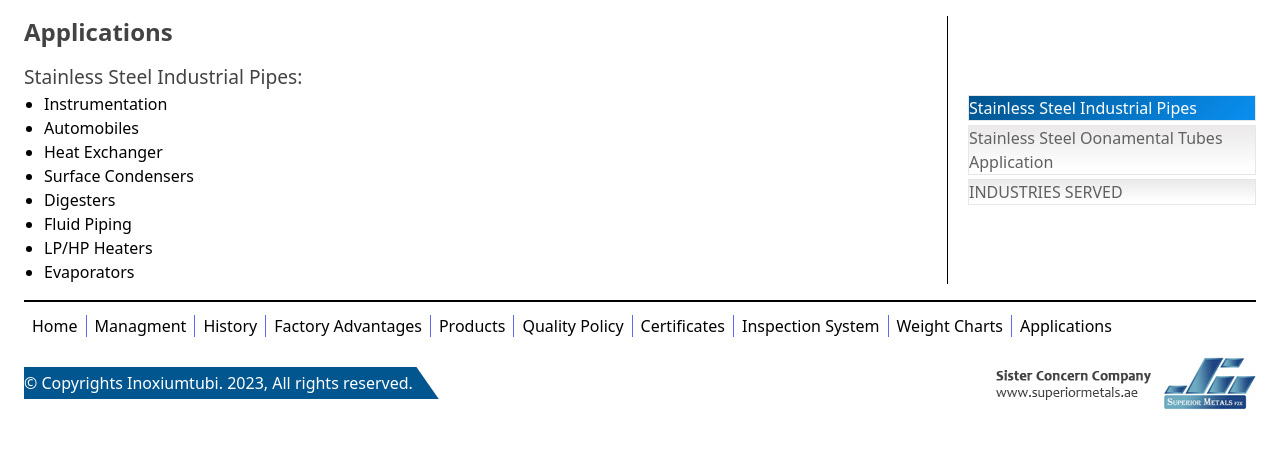
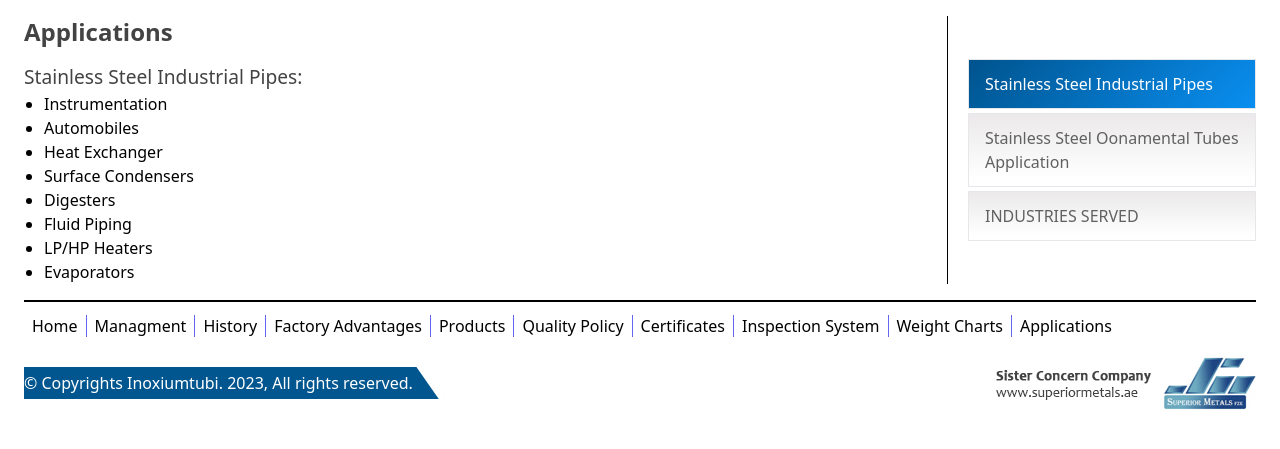
Before and after one commit to MuhammadKhizarShahzad/inoxium-tubi, a PHP site: page /applications.php in a window 1280 px wide. Shown: the part 120-569 px from the top of the page. Run offline with PHP 8.4, Linux system fonts and the light colour scheme; some libraries are stand-ins or nearby versions.

Commit message:
added logic in application page

```diff
--- a/applications.php
+++ b/applications.php
@@ -92,18 +92,18 @@
   <div class="p-0 md:p-5 md:pr-0 w-full md:w-1/4 mb-4 md:mb-0">
     <nav class="right-tabs">
       <ul class="flex flex-col divide > * bg-none border-0">
-        <li class="mb-1 border" onclick="index(0)">
-          <a class="active">
+        <li class="mb-1 border cursor-pointer" onclick="index(0)">
+          <a class="active px-4 py-3">
             Stainless Steel Industrial Pipes
           </a>
         </li>
-        <li class="mb-1 border" onclick="index(1)">
-          <a>
+        <li class="mb-1 border cursor-pointer" onclick="index(1)">
+          <a class="px-4 py-3">
             Stainless Steel Oonamental Tubes Application
           </a>
         </li>
-        <li class="mb border" onclick="index(2)">
-          <a>
+        <li class="mb border cursor-pointer" onclick="index(2)">
+          <a class="px-4 py-3">
           	INDUSTRIES SERVED
           </a>
         </li>
--- a/assests/css/output.css
+++ b/assests/css/output.css
@@ -646,6 +646,10 @@ video {
   table-layout: auto;
 }
 
+.cursor-pointer {
+  cursor: pointer;
+}
+
 .list-disc {
   list-style-type: disc;
 }
@@ -807,6 +811,10 @@ video {
   padding: 0.5rem;
 }
 
+.p-4 {
+  padding: 1rem;
+}
+
 .py-1 {
   padding-top: 0.25rem;
   padding-bottom: 0.25rem;
@@ -835,6 +843,11 @@ video {
 .py-4 {
   padding-top: 1rem;
   padding-bottom: 1rem;
+}
+
+.py-3 {
+  padding-top: 0.75rem;
+  padding-bottom: 0.75rem;
 }
 
 .pl-4 {
```
